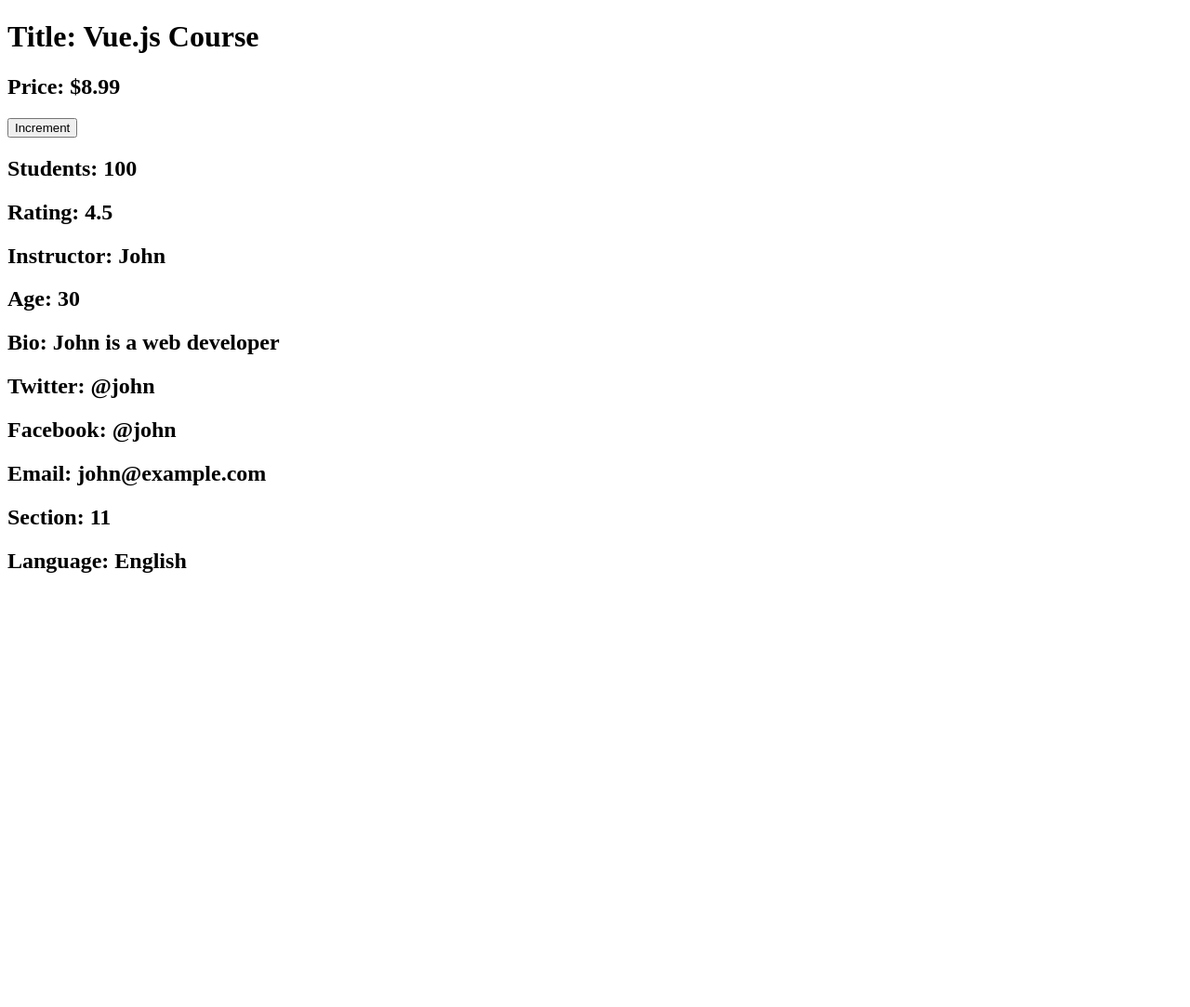
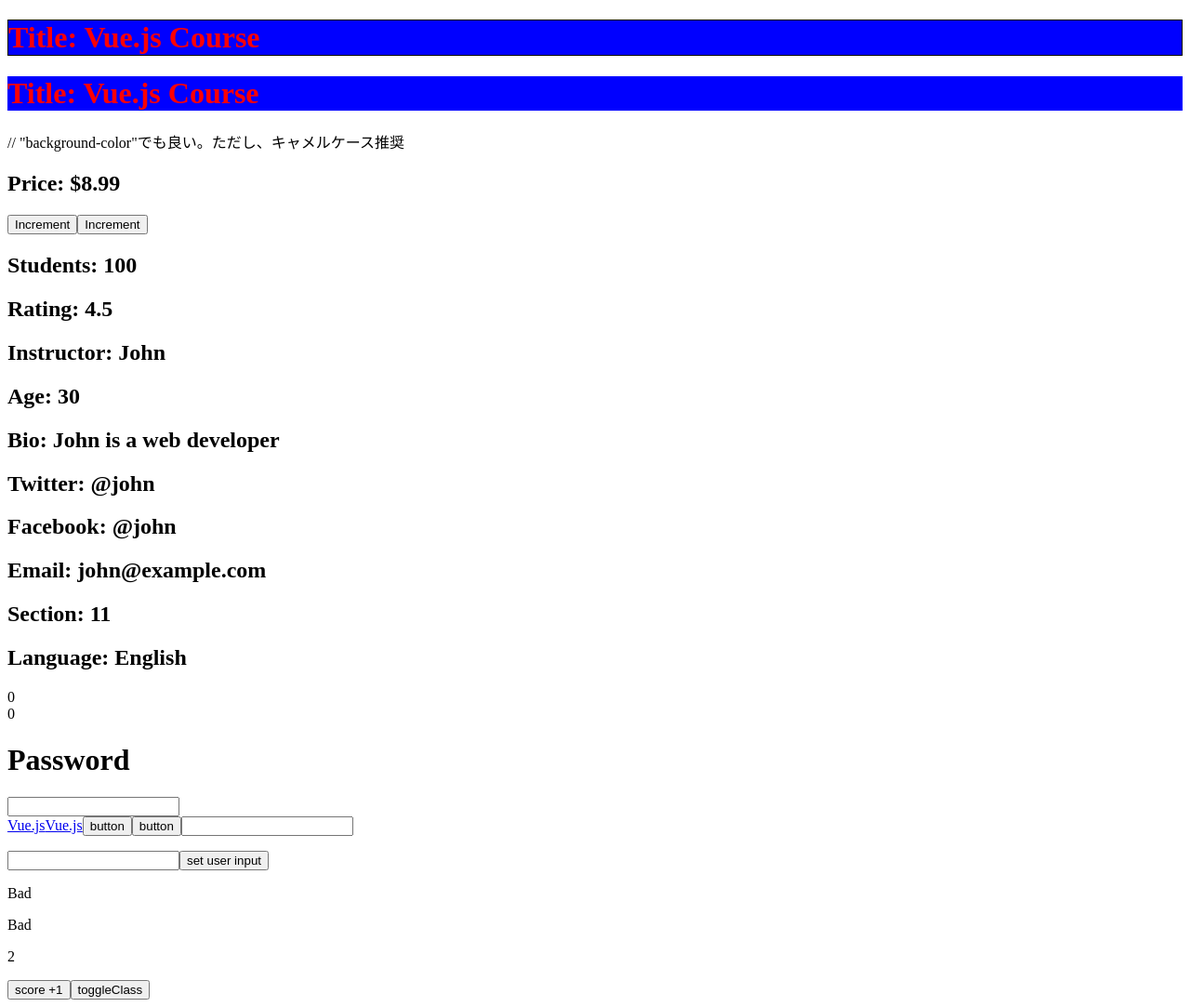
Before and after one commit to setouchi-h/vue-lesson, a Vue app: page / in a window 1280 px wide. Shown: the whole page at 93% size. Before the commit the page ends 800 px from the top, so only its background shows below. Built offline with nearby package versions, Linux system fonts and the light colour scheme.

Commit message:
second commit

```diff
--- a/src/App.vue
+++ b/src/App.vue
@@ -1,6 +1,5 @@
-<script setup>
-import { resolveModuleNameFromCache } from 'typescript'
-import { ref, reactive } from 'vue'
+<script setup lang="ts">
+import { ref, reactive, computed, watch, watchEffect } from 'vue'
 
 const title = ref('Vue.js Course')
 let price = ref(9.99)
@@ -28,12 +27,61 @@
   price.value += 1
   instructor.age += 1
 }
+
+const count = ref(0)
+const message = ref('<h1>Password</h1><input>')
+const vueUrl = ref('https://vuejs.org')
+const id = ref('vue-id')
+
+function countUp(event: MouseEvent, times: number) {
+  count.value += event.clientX * times
+}
+
+const eventName = 'keyup'
+const userInput = ref('')
+
+const score = ref(2)
+// const evaluation = score.value > 3 ? 'Good' : 'Bad' // 計算結果を返す
+const evaluation = computed(() => {
+  return score.value > 3 ? 'Good' : 'Bad' // 関数が実行されるとscore.valueを監視し、それが変化するともう一度関数を実行（score.valueを監視）。ただし、evaluationが使用されていない時は監視しない
+})
+
+watchEffect(() => {
+  console.log(count.value) // computedと似ているが、副作用も含む。同期的に読み取っているreactiveのデータのみを監視する。
+})
+
+watch(count, (newVal, oldVal) => {
+  // 監視したいデータを明示
+  console.log(newVal, oldVal)
+})
+
+watch(
+  () => {
+    return count.value // 第１引数の関数はwatchEffectと同じように動作する。ただし、第２引数の関数は、第１引数の関数が返した値が変更された時(newval!=olaVal)のみ実行される。
+  },
+  (newVal, oldVal) => {
+    // 第２引数は、1st レンダリング時は実行されない。第３引数が設定されている場合は、第１引数の関数が初めて実行される時に第２引数の関数を実行する。
+    console.log('countが変更されました', newVal, oldVal)
+  },
+  { immediate: true } // 第３引数は、第１引数の関数が初めて実行される時に第２引数の関数を実行するかどうかを設定する。
+)
+
+const isRed = ref(true)
+const isBgBlue = ref(true)
+const className = ref('red')
+function toggleClass() {
+  isRed.value = !isRed.value
+  isBgBlue.value = !isBgBlue.value
+}
 </script>
 
 <template>
-  <h1>Title: {{ title }}</h1>
+  <h1 class="border" :class="[className, { 'bg-blue': isBgBlue }]">Title: {{ title }}</h1>
+  <h1 :style="{ color: 'red', backgroundColor: 'blue' }">Title: {{ title }}</h1>
+  // "background-color"でも良い。ただし、キャメルケース推奨
   <h2>Price: ${{ price - 1 }}</h2>
-  <button @click="increment">Increment</button>
+  <button :disabled="false" @click="increment">Increment</button>
+  <button :disabled="false" @click="price++">Increment</button>
   <h2>Students: {{ info.students }}</h2>
   <h2>Rating: {{ info.rating }}</h2>
   <h2>Instructor: {{ instructor.name }}</h2>
@@ -44,4 +92,36 @@
   <h2>Email: {{ instructor.email }}</h2>
   <h2>Section: {{ courseInfo.section.value + 1 }}</h2>
   <h2>Language: {{ courseInfo.language }}</h2>
+
+  <div>{{ count }}</div>
+  <div v-text="count" />
+  <div v-html="message" />
+  <a :id :href="vueUrl">Vue.js</a>
+  <a v-bind="{ id, href: vueUrl }">Vue.js</a>
+
+  <button @click="countUp($event, 3)">button</button>
+  <button @click.prevent="count = $event.clientX">button</button>
+
+  <input type="text" @[eventName].space.delete="count++" />
+
+  <p>{{ userInput }}</p>
+  <input v-model="userInput" type="text" />
+  <button @click="userInput = 'hi'">set user input</button>
+
+  <p>{{ score > 3 ? 'Good' : 'Bad' }}</p>
+  <p>{{ evaluation }}</p>
+  <p>{{ score }}</p>
+  <button @click="score++">score +1</button>
+  <button @click="toggleClass">toggleClass</button>
 </template>
+<style>
+.red {
+  color: red;
+}
+.bg-blue {
+  background-color: blue;
+}
+.border {
+  border: 1px solid black;
+}
+</style>
```
